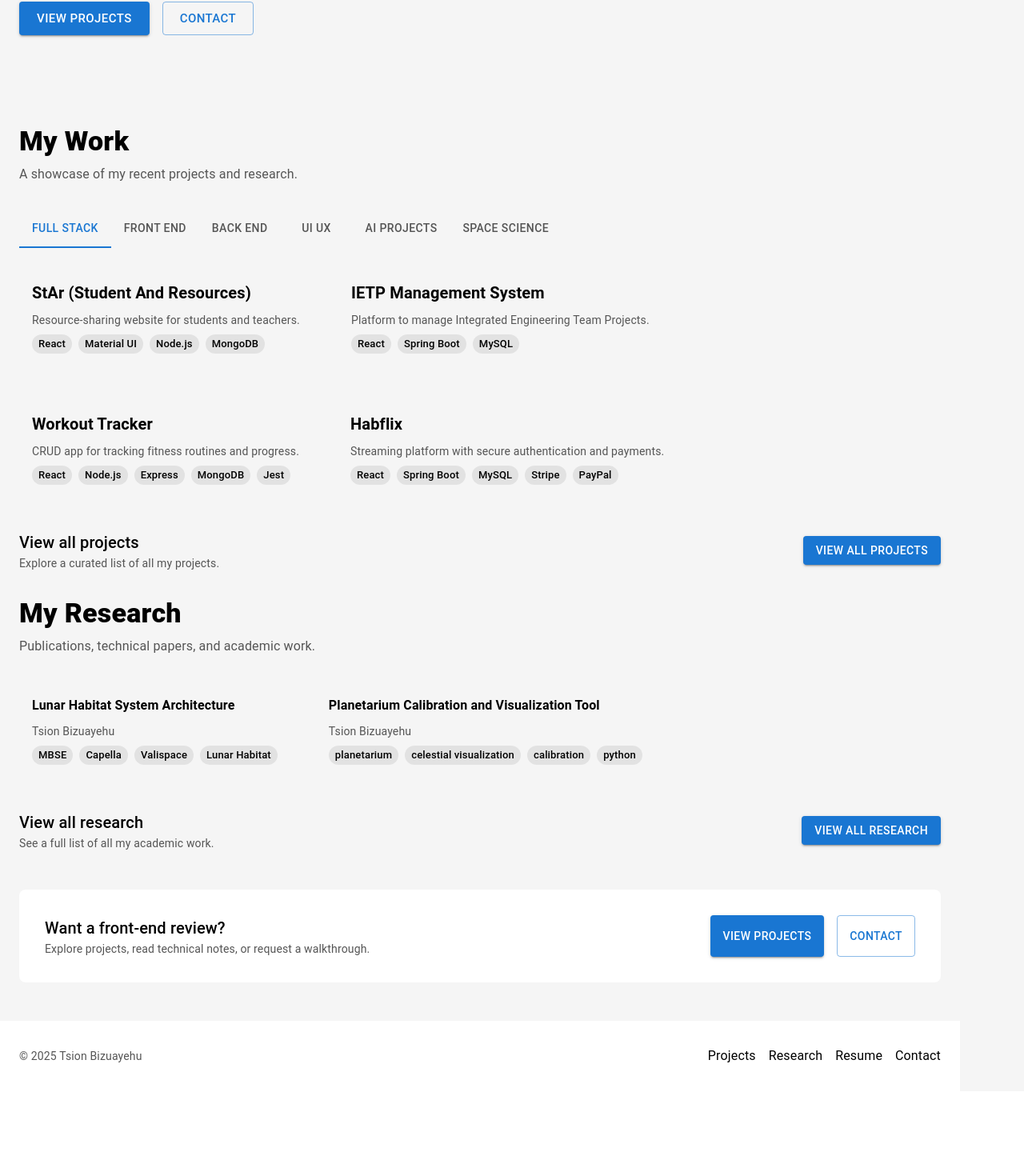
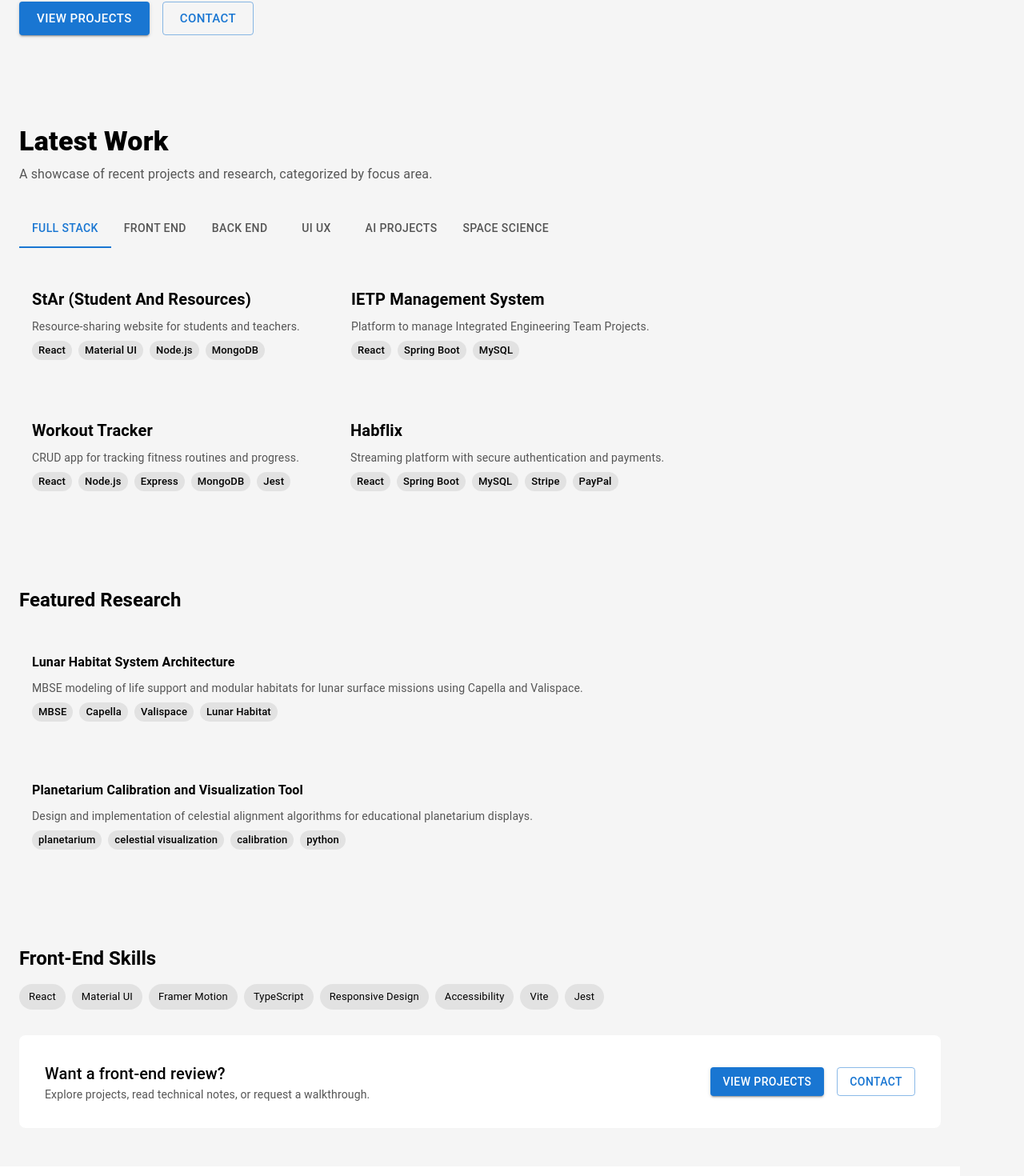
Before and after one commit to TSION2121/my-portfolio, a React (Vite) app: page / in a window 1280 px wide. Shown: the part 359-1829 px from the top of the page at 80% size. Before the commit the page ends 1723 px from the top, so only its background shows below. Built offline with nearby package versions, Linux system fonts and the light colour scheme.

Commit message:
refactor(home): Use local db.json data

```diff
--- a/src/pages/Home.jsx
+++ b/src/pages/Home.jsx
@@ -1,5 +1,5 @@
 // src/pages/Home.jsx
-import React, { useEffect, useState } from 'react';
+import React, { useMemo, useState } from 'react';
 import PageWrapper from '../components/PageWrapper';
 import Hero from '../components/Hero';
 import Footer from '../components/Footer';
@@ -16,7 +16,7 @@ import {
     Chip,
 } from '@mui/material';
 import { Link } from 'react-router-dom';
-import db from '../../db.json'; // Directly import the JSON data
+import db from '../../db.json';
 
 const CATEGORIES = [
     { id: 'full-stack', label: 'Full Stack' },
@@ -27,7 +27,6 @@ const CATEGORIES = [
     { id: 'space-science', label: 'Space Science' },
 ];
 
-// quick front-end skill list shown on Home
 const SKILLS = [
     'React',
     'Material UI',
@@ -41,20 +40,24 @@ const SKILLS = [
 
 export default function Home() {
     const [tab, setTab] = useState('full-stack');
-    const [displayedProjects, setDisplayedProjects] = useState([]);
-    const [displayedResearch, setDisplayedResearch] = useState([]);
+    const projects = db.projects;
+    const research = db.research;
 
-    useEffect(() => {
-        const filteredProjects = db.projects
-            .filter((p) => p.category === tab)
-            .slice(0, 4);
-        setDisplayedProjects(filteredProjects);
-        setDisplayedResearch(db.research.slice(0, 4));
-    }, [tab]);
+    const filteredProjects = useMemo(() => {
+        return tab === 'all'
+            ? projects
+            : projects.filter((p) => p.category === tab);
+    }, [tab, projects]);
 
-    const handleTabChange = (event, newValue) => {
-        setTab(newValue);
-    };
+    const latestProjects = useMemo(() => {
+        const sortedProjects = [...projects].sort((a, b) => b.id.localeCompare(a.id));
+        return sortedProjects.slice(0, 3);
+    }, [projects]);
+
+    const latestResearch = useMemo(() => {
+        const sortedResearch = [...research].sort((a, b) => b.id.localeCompare(a.id));
+        return sortedResearch.slice(0, 3);
+    }, [research]);
 
     return (
         <PageWrapper>
@@ -63,91 +66,81 @@ export default function Home() {
             <Container maxWidth="lg" sx={{ py: 6 }}>
                 <Box sx={{ mb: 4 }}>
                     <Typography variant="h4" component="h2" sx={{ fontWeight: 800 }}>
-                        My Work
+                        Latest Work
                     </Typography>
                     <Typography variant="body1" color="text.secondary" sx={{ mt: 1 }}>
-                        A showcase of my recent projects and research.
+                        A showcase of recent projects and research, categorized by focus area.
                     </Typography>
                 </Box>
 
-                <Tabs value={tab} onChange={handleTabChange} sx={{ mb: 3 }} variant="scrollable" scrollButtons="auto">
-                    {CATEGORIES.map((c) => (
-                        <Tab key={c.id} value={c.id} label={c.label} />
-                    ))}
-                </Tabs>
+                <Box sx={{ mb: 4 }}>
+                    <Tabs
+                        value={tab}
+                        onChange={(e, newTab) => setTab(newTab)}
+                        variant="scrollable"
+                        scrollButtons="auto"
+                    >
+                        {CATEGORIES.map((c) => (
+                            <Tab key={c.id} value={c.id} label={c.label} />
+                        ))}
+                    </Tabs>
+                </Box>
 
-                <Grid container spacing={4} sx={{ mb: 4 }}>
-                    {displayedProjects.map((project) => (
-                        <Grid item xs={12} sm={6} key={project.id}>
+                <Grid container spacing={4}>
+                    {filteredProjects.map((p) => (
+                        <Grid item xs={12} sm={6} md={4} key={p.id}>
                             <DashboardCard
-                                title={project.title}
-                                subtitle={project.description}
-                                tech={project.techStack}
-                                to={`/projects/${project.id}`}
+                                title={p.title}
+                                subtitle={p.description}
+                                to={`/projects/${p.id}`}
+                                tech={p.techStack}
                             />
                         </Grid>
                     ))}
                 </Grid>
+            </Container>
 
+            <Container maxWidth="lg" sx={{ py: 6 }}>
                 <Box sx={{ mb: 4 }}>
-                    <Stack direction={{ xs: 'column', sm: 'row' }} justifyContent="space-between" alignItems="center" spacing={2}>
-                        <Box>
-                            <Typography variant="h6">View all projects</Typography>
-                            <Typography variant="body2" color="text.secondary">
-                                Explore a curated list of all my projects.
-                            </Typography>
-                        </Box>
-                        <Button component={Link} to="/projects" variant="contained">
-                            View All Projects
-                        </Button>
-                    </Stack>
-                </Box>
-
-                <Box sx={{ mb: 4 }}>
-                    <Typography variant="h4" component="h2" sx={{ fontWeight: 800 }}>
-                        My Research
-                    </Typography>
-                    <Typography variant="body1" color="text.secondary" sx={{ mt: 1 }}>
-                        Publications, technical papers, and academic work.
+                    <Typography variant="h5" component="h3" sx={{ fontWeight: 700 }}>
+                        Featured Research
                     </Typography>
                 </Box>
-
-                <Grid container spacing={4} sx={{ mb: 4 }}>
-                    {displayedResearch.map((item) => (
-                        <Grid item xs={12} sm={6} key={item.id}>
+                <Grid container spacing={4}>
+                    {latestResearch.map((r) => (
+                        <Grid item xs={12} md={4} key={r.id}>
                             <DashboardCard
+                                title={r.title}
+                                subtitle={r.abstract}
+                                to={`/research/${r.id}`}
+                                tech={r.keywords}
                                 small
-                                title={item.title}
-                                subtitle={item.authors.join(', ')}
-                                tech={item.keywords}
-                                to={`/research/${item.id}`}
                             />
                         </Grid>
                     ))}
                 </Grid>
+            </Container>
+
+            <Container maxWidth="lg" sx={{ py: 6 }}>
                 <Box sx={{ mb: 4 }}>
-                    <Stack direction={{ xs: 'column', sm: 'row' }} justifyContent="space-between" alignItems="center" spacing={2}>
-                        <Box>
-                            <Typography variant="h6">View all research</Typography>
-                            <Typography variant="body2" color="text.secondary">
-                                See a full list of all my academic work.
-                            </Typography>
-                        </Box>
-                        <Button component={Link} to="/research" variant="contained">
-                            View All Research
-                        </Button>
+                    <Typography variant="h5" component="h3" sx={{ fontWeight: 700 }}>
+                        Front-End Skills
+                    </Typography>
+                    <Stack direction="row" spacing={1} sx={{ mt: 2, flexWrap: 'wrap' }}>
+                        {SKILLS.map((s) => (
+                            <Chip key={s} label={s} />
+                        ))}
                     </Stack>
                 </Box>
 
-                <Box sx={{ mt: 6, p: 4, bgcolor: 'background.paper', borderRadius: 2 }}>
-                    <Stack direction={{ xs: 'column', sm: 'row' }} justifyContent="space-between" spacing={2}>
+                <Box sx={{ p: 4, bgcolor: 'background.paper', borderRadius: 2 }}>
+                    <Stack direction={{ xs: 'column', md: 'row' }} alignItems={{ xs: 'flex-start', md: 'center' }} justifyContent="space-between" spacing={2}>
                         <Box>
                             <Typography variant="h6">Want a front-end review?</Typography>
                             <Typography variant="body2" color="text.secondary">
                                 Explore projects, read technical notes, or request a walkthrough.
                             </Typography>
                         </Box>
-
                         <Stack direction="row" spacing={2}>
                             <Button component={Link} to="/projects" variant="contained">
                                 View projects
```
